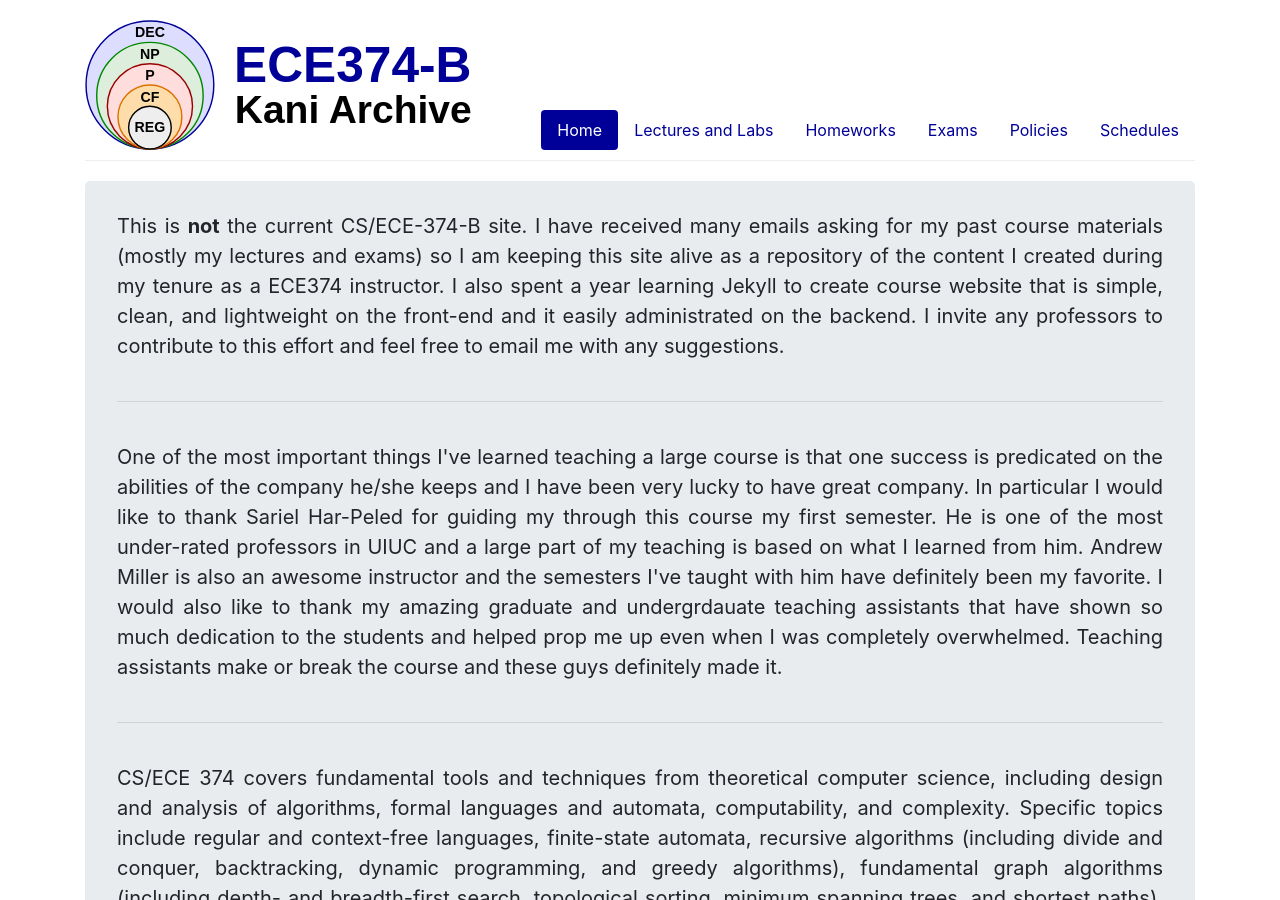
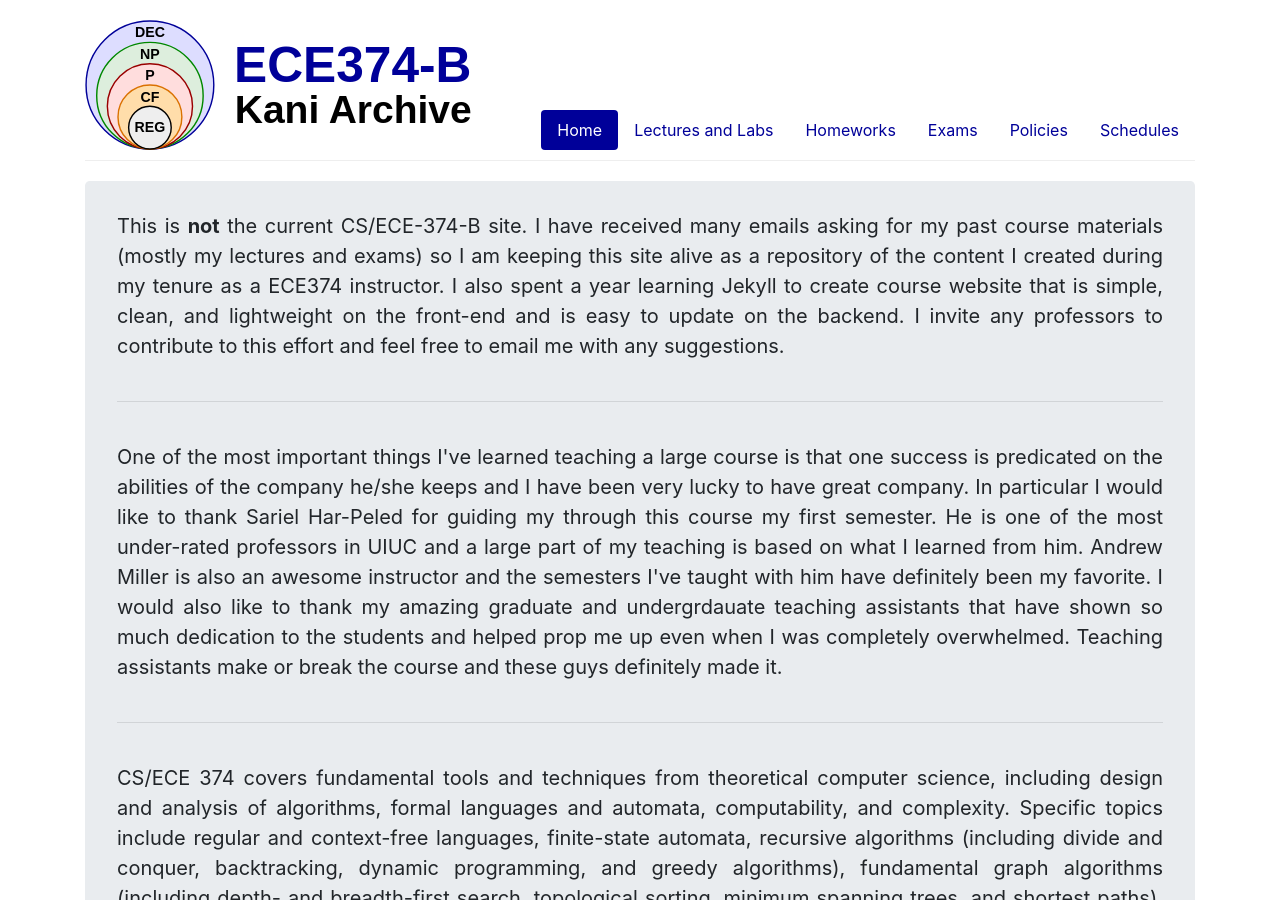
Before and after one commit to UIUC-ECE374B/su25, a Jekyll site: the page built from index.html, in a window 1280 px wide and 900 px high. Built offline with Jekyll 4.4.1, drawn with Linux system fonts in a browser that asks for light colours.

Commit message:
fixed typo

```diff
--- a/index.html
+++ b/index.html
@@ -40,7 +40,7 @@ role-archive-tables:
 
 <div class="jumbotron">
     <p>
-        This is <b>not</b> the current CS/ECE-374-B site.  I have received many emails asking for my past course materials (mostly my lectures and exams) so I am keeping this site alive as a repository of the content I created during my tenure as a ECE374 instructor. I also spent a year learning Jekyll to create course website that is simple, clean, and lightweight on the front-end and it easily administrated on the backend. I invite any professors to contribute to this effort and feel free to email me with any suggestions.
+        This is <b>not</b> the current CS/ECE-374-B site.  I have received many emails asking for my past course materials (mostly my lectures and exams) so I am keeping this site alive as a repository of the content I created during my tenure as a ECE374 instructor. I also spent a year learning Jekyll to create course website that is simple, clean, and lightweight on the front-end and is easy to update on the backend. I invite any professors to contribute to this effort and feel free to email me with any suggestions.
         <hr>
         One of the most important things I've learned teaching a large course is that one success is predicated on the abilities of the company he/she keeps and I have been very lucky to have great company. In particular I would like to thank Sariel Har-Peled for guiding my through this course my first semester. He is one of the most under-rated professors in UIUC and a large part of my teaching is based on what I learned from him. Andrew Miller is also an awesome instructor and the semesters I've taught with him have definitely been my favorite. I would also like to thank my amazing graduate and undergrdauate teaching assistants that have shown so much dedication to the students and helped prop me up even when I was completely overwhelmed. Teaching assistants make or break the course and these guys definitely made it.
         <hr>
```
